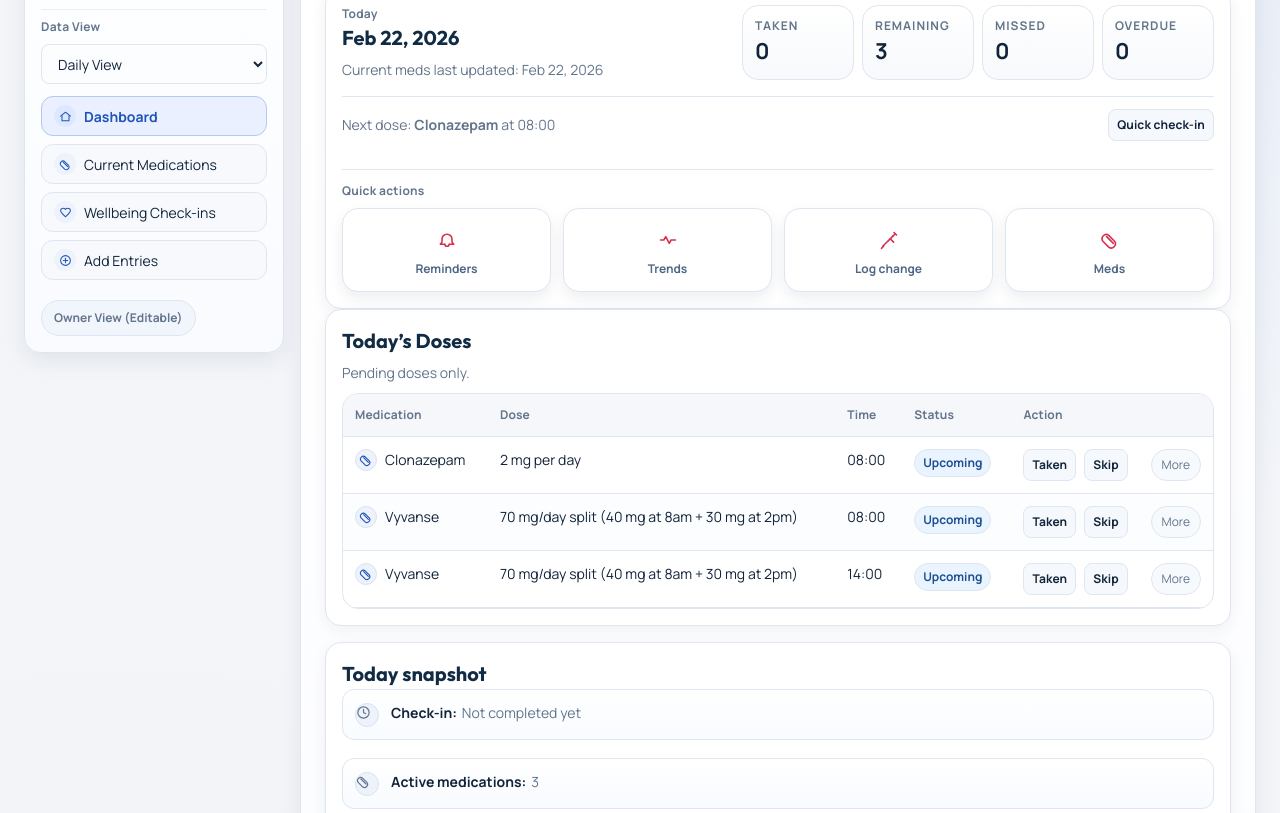
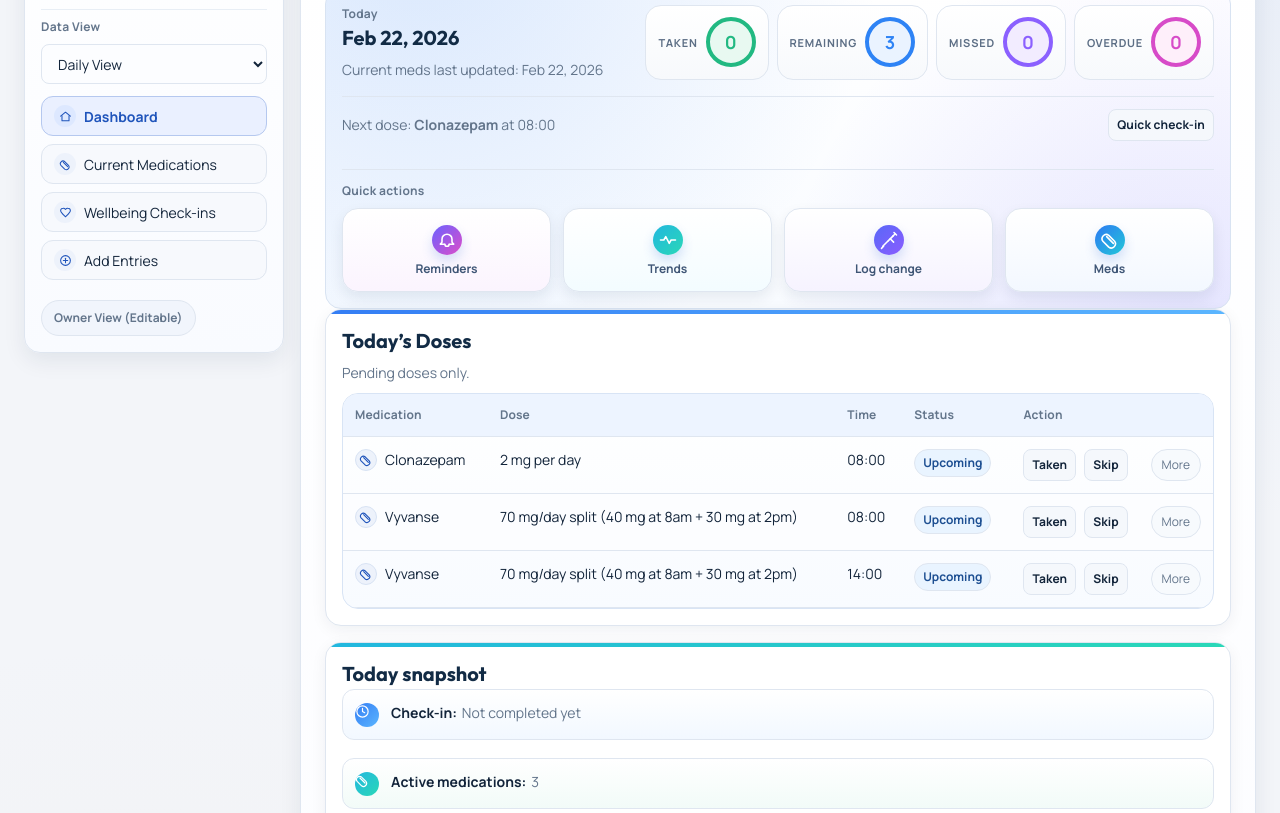
Before and after one commit to bck231-sudo/bradckennedy, a website: page index.html in a window 1280 px wide. Shown: the part 259-1072 px from the top of the page. Drawn offline with Linux system fonts and the light colour scheme.

Commit message:
Add richer dashboard color accents and gradient styling

```diff
--- a/styles.css
+++ b/styles.css
@@ -40,6 +40,17 @@
   --color-chip-taken: #e6f6ed;
   --color-chip-skipped: #edf1f6;
   --color-chip-snoozed: #edf3fb;
+  --color-accent-sky: #2d79f3;
+  --color-accent-teal: #22c8d8;
+  --color-accent-violet: #6c5dff;
+  --color-accent-pink: #d84bc8;
+  --color-accent-mint: #23bb85;
+
+  --gradient-ocean: linear-gradient(135deg, #2d79f3 0%, #22c8d8 100%);
+  --gradient-sky: linear-gradient(135deg, #347df4 0%, #5bb6ff 100%);
+  --gradient-teal: linear-gradient(135deg, #22b7df 0%, #2ad8b7 100%);
+  --gradient-violet: linear-gradient(135deg, #5968f8 0%, #8a5cff 100%);
+  --gradient-rose: linear-gradient(135deg, #6b62ff 0%, #dc4dc9 100%);
 
   --border-subtle: 1px solid var(--color-border-subtle);
 
@@ -457,6 +468,41 @@ h4 {
   transition: transform var(--motion-base), box-shadow var(--motion-base), border-color var(--motion-fast);
 }
 
+.card-accent {
+  position: relative;
+  overflow: hidden;
+}
+
+.card-accent::before {
+  content: "";
+  position: absolute;
+  top: 0;
+  left: 0;
+  right: 0;
+  height: 4px;
+  background: var(--card-accent-gradient, var(--gradient-sky));
+}
+
+.card-accent-ocean {
+  --card-accent-gradient: var(--gradient-ocean);
+}
+
+.card-accent-sky {
+  --card-accent-gradient: var(--gradient-sky);
+}
+
+.card-accent-teal {
+  --card-accent-gradient: var(--gradient-teal);
+}
+
+.card-accent-violet {
+  --card-accent-gradient: var(--gradient-violet);
+}
+
+.card-accent-rose {
+  --card-accent-gradient: var(--gradient-rose);
+}
+
 .card:hover {
   transform: none;
   border-color: #d7e1ef;
@@ -494,16 +540,12 @@ h4 {
 .today-hero {
   display: grid;
   gap: var(--space-4);
-}
-
-.today-hero .card {
-  background: linear-gradient(180deg, #ffffff, #f8fbff);
+  background:
+    radial-gradient(circle at 10% -18%, rgba(43, 124, 244, 0.18) 0, rgba(43, 124, 244, 0) 52%),
+    radial-gradient(circle at 95% 110%, rgba(110, 89, 252, 0.15) 0, rgba(110, 89, 252, 0) 44%),
+    linear-gradient(180deg, #ffffff, #f8fbff);
   box-shadow: none;
   border-color: #d8e3f2;
-}
-
-.today-hero .card strong.value {
-  font-size: var(--font-5);
 }
 
 .today-hero-head {
@@ -539,7 +581,7 @@ h4 {
 .icon-chip {
   min-height: 84px;
   border-radius: var(--radius-3);
-  background: #ffffff;
+  background: linear-gradient(180deg, #ffffff, #f5f8ff);
   border: var(--border-subtle);
   box-shadow: 0 6px 14px rgba(16, 36, 62, 0.08);
   display: inline-flex;
@@ -551,6 +593,9 @@ h4 {
 }
 
 .icon-chip-btn {
+  --chip-icon-gradient: var(--gradient-sky);
+  --chip-surface: linear-gradient(180deg, #ffffff, #f5f8ff);
+  background: var(--chip-surface);
   cursor: pointer;
   transition: border-color var(--motion-fast), box-shadow var(--motion-fast), transform var(--motion-fast), background var(--motion-fast);
 }
@@ -574,6 +619,14 @@ h4 {
 .icon-chip .mini-icon {
   width: 30px;
   height: 30px;
+  background: var(--chip-icon-gradient);
+  border-radius: 999px;
+  color: #ffffff;
+  box-shadow: 0 6px 12px rgba(43, 107, 216, 0.2);
+}
+
+.icon-chip .mini-icon.accent {
+  color: #ffffff;
 }
 
 .icon-chip .mini-icon svg {
@@ -581,10 +634,30 @@ h4 {
   height: 20px;
 }
 
+.icon-chip-btn[data-icon-action="reminders"] {
+  --chip-icon-gradient: var(--gradient-rose);
+  --chip-surface: linear-gradient(180deg, #ffffff, #fbf4fe);
+}
+
+.icon-chip-btn[data-icon-action="trends"] {
+  --chip-icon-gradient: var(--gradient-teal);
+  --chip-surface: linear-gradient(180deg, #ffffff, #f3fcff);
+}
+
+.icon-chip-btn[data-icon-action="change"] {
+  --chip-icon-gradient: var(--gradient-violet);
+  --chip-surface: linear-gradient(180deg, #ffffff, #f6f3ff);
+}
+
+.icon-chip-btn[data-icon-action="medications"] {
+  --chip-icon-gradient: var(--gradient-ocean);
+  --chip-surface: linear-gradient(180deg, #ffffff, #f3f8ff);
+}
+
 .icon-chip-label {
   font-size: 12px;
   font-weight: 700;
-  color: #4f6786;
+  color: #3f5676;
   line-height: 1;
 }
 
@@ -601,21 +674,55 @@ h4 {
   background: linear-gradient(180deg, #ffffff, #f7f9fc);
   padding: var(--space-2) var(--space-3);
   box-shadow: inset 0 1px 0 rgba(255, 255, 255, 0.85);
+  display: flex;
+  align-items: center;
+  gap: var(--space-2);
+  --kpi-ring: #4a86f3;
+  --kpi-fill: #edf3ff;
 }
 
 .kpi-box span {
-  font-size: var(--font-1);
-  color: var(--color-text-muted);
+  font-size: 11px;
+  color: #5c6e85;
   text-transform: uppercase;
-  letter-spacing: 0.08em;
+  letter-spacing: 0.07em;
   font-weight: 700;
+  line-height: 1.2;
 }
 
 .kpi-box strong {
-  display: block;
-  margin-top: var(--space-1);
-  font-size: 22px;
-  line-height: 1.15;
+  display: inline-grid;
+  place-items: center;
+  margin: 0;
+  width: 50px;
+  height: 50px;
+  flex: 0 0 auto;
+  border-radius: 999px;
+  border: 4px solid var(--kpi-ring);
+  background: var(--kpi-fill);
+  color: var(--kpi-ring);
+  font-size: 18px;
+  line-height: 1;
+}
+
+.kpi-box:nth-child(1) {
+  --kpi-ring: #22b982;
+  --kpi-fill: #e8f9f1;
+}
+
+.kpi-box:nth-child(2) {
+  --kpi-ring: #2e83f5;
+  --kpi-fill: #eaf3ff;
+}
+
+.kpi-box:nth-child(3) {
+  --kpi-ring: #8b60ff;
+  --kpi-fill: #f2ecff;
+}
+
+.kpi-box:nth-child(4) {
+  --kpi-ring: #d74bc8;
+  --kpi-fill: #feeffa;
 }
 
 .table-wrap {
@@ -723,6 +830,22 @@ tbody tr:hover {
   gap: var(--space-3);
 }
 
+.today-snapshot-item:nth-child(1) {
+  background: linear-gradient(180deg, #ffffff, #f2f8ff);
+}
+
+.today-snapshot-item:nth-child(2) {
+  background: linear-gradient(180deg, #ffffff, #f2fbf8);
+}
+
+.today-snapshot-item:nth-child(3) {
+  background: linear-gradient(180deg, #ffffff, #f5f3ff);
+}
+
+.today-snapshot-item:nth-child(4) {
+  background: linear-gradient(180deg, #ffffff, #fef2fb);
+}
+
 .today-snapshot-item span {
   display: block;
   line-height: 1.55;
@@ -739,11 +862,38 @@ tbody tr:hover {
   width: 24px;
   height: 24px;
   margin-top: 1px;
+  color: #ffffff;
+  border: 0;
 }
 
 .today-snapshot-item .mini-icon svg {
   width: 15px;
   height: 15px;
+}
+
+.today-snapshot-item:nth-child(1) .mini-icon {
+  background: var(--gradient-sky);
+}
+
+.today-snapshot-item:nth-child(2) .mini-icon {
+  background: var(--gradient-teal);
+}
+
+.today-snapshot-item:nth-child(3) .mini-icon {
+  background: var(--gradient-violet);
+}
+
+.today-snapshot-item:nth-child(4) .mini-icon {
+  background: var(--gradient-rose);
+}
+
+.card-doses .table-wrap {
+  border-color: #d8e4f5;
+  background: linear-gradient(180deg, #ffffff, #f8fbff);
+}
+
+.card-doses th {
+  background: #edf4ff;
 }
 
 .dose-med-cell {
```
Also changed, not shown: app.js.
